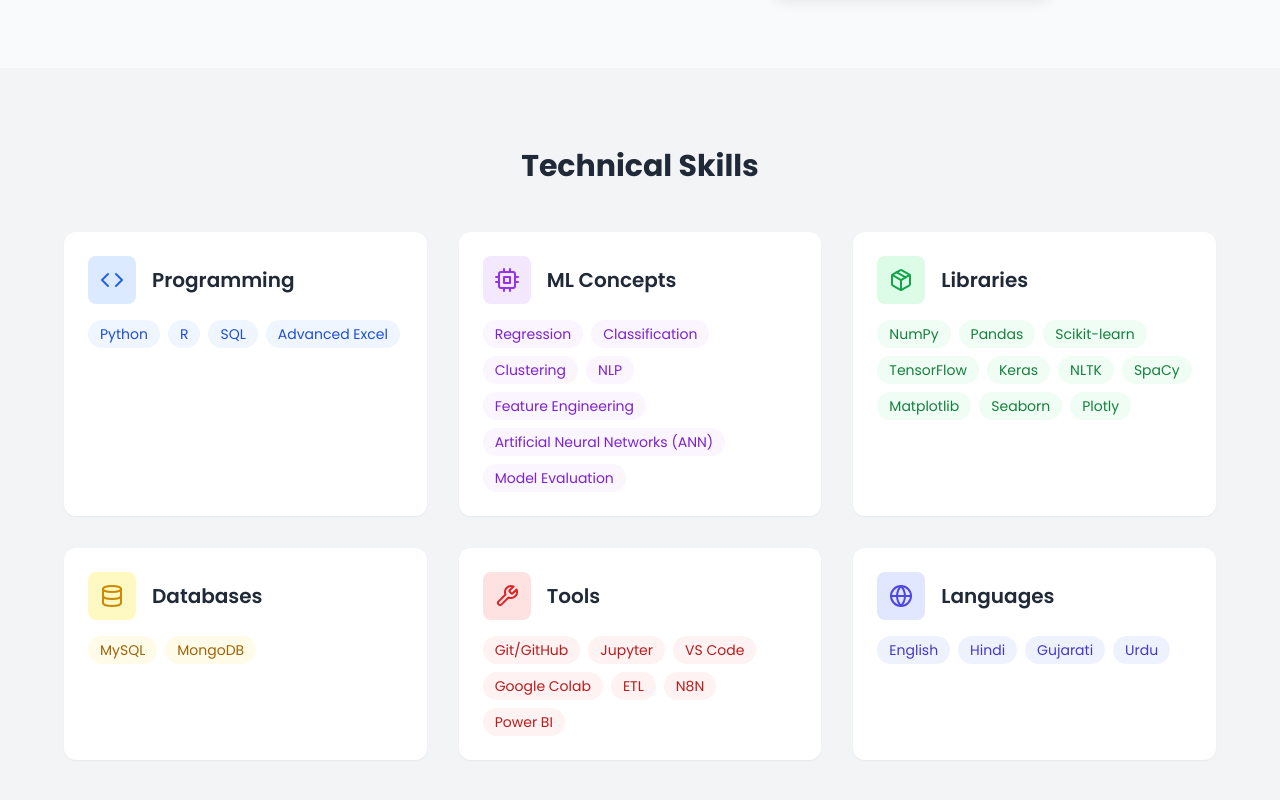
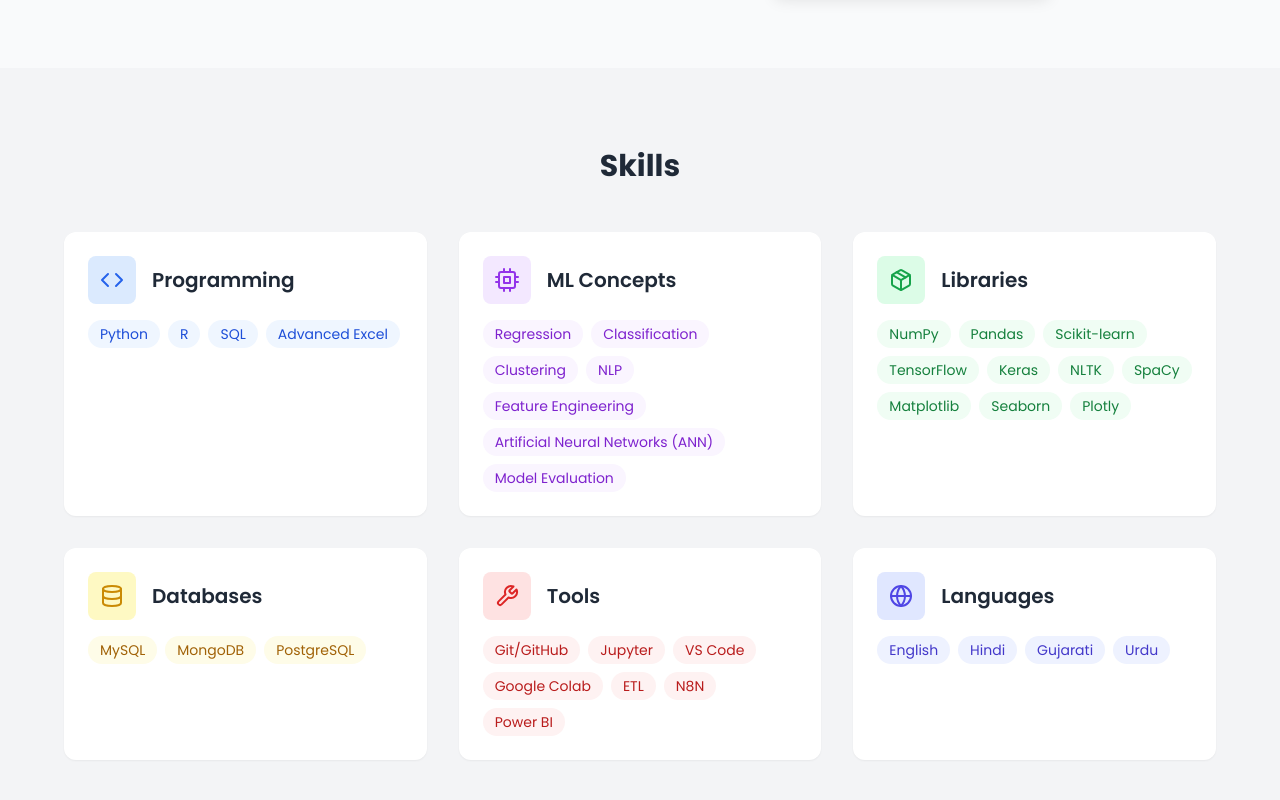
Before and after one commit to Akbarhusain12/akbar_portfolio, a plain HTML site: page index.html in a window 1280 px wide. Shown: the part 546-1346 px from the top of the page. Drawn offline with nearby package versions, Linux system fonts and the light colour scheme.

Commit message:
added db

```diff
--- a/index.html
+++ b/index.html
@@ -231,7 +231,7 @@
     <section id="skills" class="py-20 bg-gray-100 px-4 sm:px-6 lg:px-8">
       <div class="max-w-6xl mx-auto">
         <h2 class="text-3xl font-bold text-center mb-12" data-aos="fade-up">
-          Technical Skills
+          Skills
         </h2>
         <div class="grid grid-cols-1 md:grid-cols-2 lg:grid-cols-3 gap-8">
           <!-- Programming -->
@@ -386,6 +386,10 @@
               <span
                 class="bg-yellow-50 text-yellow-700 px-3 py-1 rounded-full text-sm"
                 >MongoDB</span
+              >
+              <span
+                class="bg-yellow-50 text-yellow-700 px-3 py-1 rounded-full text-sm"
+                >PostgreSQL</span
               >
             </div>
           </div>
```
